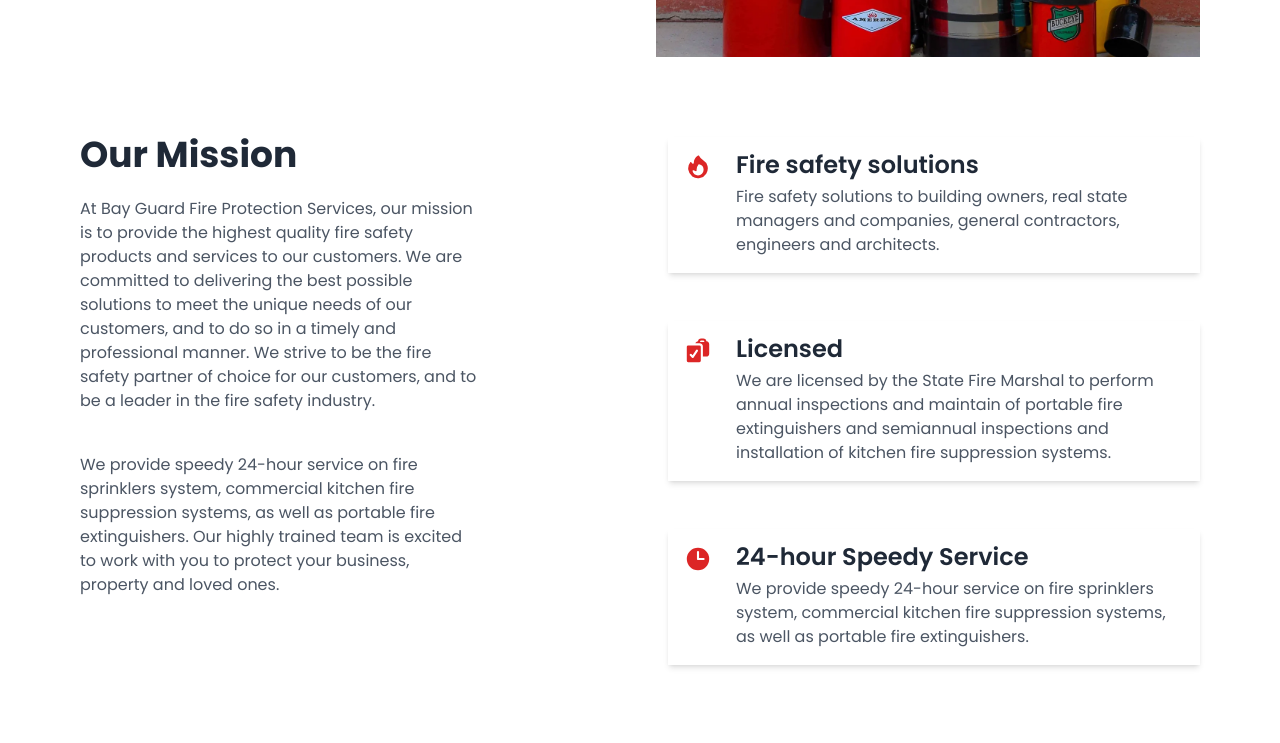
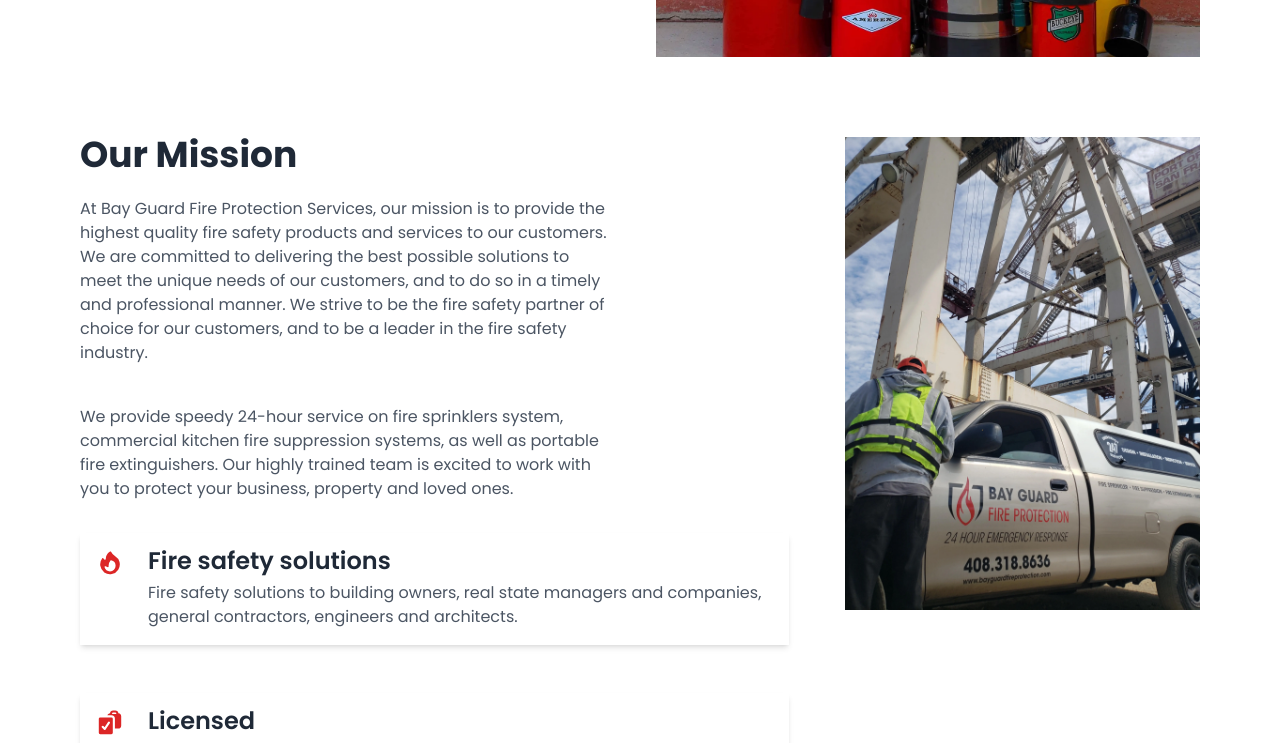
Before and after one commit to Shahhin68/Bay-Guard-Fire-Protection, a React (Create React App) app: page /about-us in a window 1280 px wide. Shown: the part 540-1283 px from the top of the page. Built offline with nearby package versions, Linux system fonts and the light colour scheme.

Commit message:
Added new image to about-us page

```diff
--- a/src/assets/index.js
+++ b/src/assets/index.js
@@ -11,6 +11,7 @@ import KitchenFireSuppression from "./kitchen-fire-suppression.webp";
 import KitchenFireSuppressionSystem from "./kitchen-fire-suppression-system.webp";
 
 import Logo from "./hero-logo.png";
+import BayGuard from "./BayGuard.webp";
 
 // Carousel Images
 import Pic01 from "./carousel/alarm-valve.webp";
@@ -28,6 +29,7 @@ import WaterFireExtinguisher from "./water.webp";
 import HalotronFireExtinguisher from "./halotron.webp";
 
 export {
+  BayGuard,
   Location,
   HeroImage,
   ExitLight,
--- a/src/components/CTA.js
+++ b/src/components/CTA.js
@@ -4,7 +4,7 @@ import { KitchenFireSuppression, Sprinkler } from "../assets";
 export default function CTA() {
   return (
     <div className='relative py-16 bg-white'>
-      <div className='max-w-7xl mx-auto bg-red-600 lg:bg-transparent lg:px-4'>
+      <div className='max-w-7xl mx-auto bg-red-700 lg:bg-transparent lg:px-4'>
         <div className='lg:grid lg:grid-cols-12'>
           <div className='relative z-10 lg:col-start-1 lg:row-start-1 lg:col-span-4 lg:py-16 lg:bg-transparent'>
             <div
@@ -12,7 +12,7 @@ export default function CTA() {
               aria-hidden='true'
             />
             <div className='max-w-md mx-auto px-4 sm:max-w-3xl sm:px-6 lg:max-w-none lg:p-0'>
-              <div className='aspect-w-16 aspect-h-4 sm:aspect-w-3 sm:aspect-h-2'>
+              <div className='aspect-w-6 aspect-h-4'>
                 <img
                   className='object-cover object-center rounded-md shadow-xl'
                   src={Sprinkler}
--- a/src/pages/AboutUsPage.js
+++ b/src/pages/AboutUsPage.js
@@ -5,7 +5,7 @@ import {
   FireIcon,
   ClockIcon,
 } from "@heroicons/react/20/solid";
-import { FireExtinguishers } from "../assets";
+import { BayGuard, FireExtinguishers } from "../assets";
 import CustomMarquee from "../components/CustomMarquee";
 
 const perks = [
@@ -50,12 +50,12 @@ const AboutUsPage = () => {
             </p>
           </div>
           <div className='w-full lg:w-6/12'>
-            <img src={FireExtinguishers} alt='' />
+            <img src={FireExtinguishers} alt='Fire Extinguishers' />
           </div>
         </div>
 
         <div className='flex lg:flex-row flex-col md:gap-14 gap-16 justify-between lg:mt-20 mt-16'>
-          <div className='w-full lg:w-6/12'>
+          <div className='w-full lg:w-8/12'>
             <h2 className='font-bold lg:text-4xl text-3xl lg:leading-9 leading-7 text-gray-800'>
               Our Mission
             </h2>
@@ -74,10 +74,7 @@ const AboutUsPage = () => {
               fire extinguishers. Our highly trained team is excited to work
               with you to protect your business, property and loved ones.
             </p>
-          </div>
-          <div className='w-full lg:w-6/12'>
-            <div className='grid grid-cols-1 sm:grid-cols-2 lg:grid-cols-1 lg:gap-12 gap-10'>
-              {/* <!-- Team Card --> */}
+            <div className='mt-8 grid grid-cols-1 sm:grid-cols-2 lg:grid-cols-1 lg:gap-12 gap-10'>
               {perks.map((perk) => (
                 <div className='flex p-4 shadow-md'>
                   <div className='mr-6'>{perk.icon}</div>
@@ -93,6 +90,9 @@ const AboutUsPage = () => {
               ))}
             </div>
           </div>
+          <div className='w-full lg:w-4/12'>
+            <img src={BayGuard} alt='Bay Guard' />
+          </div>
         </div>
       </div>
       <CustomMarquee />
```
Also changed, not shown: src/assets/BayGuard.webp (added).
